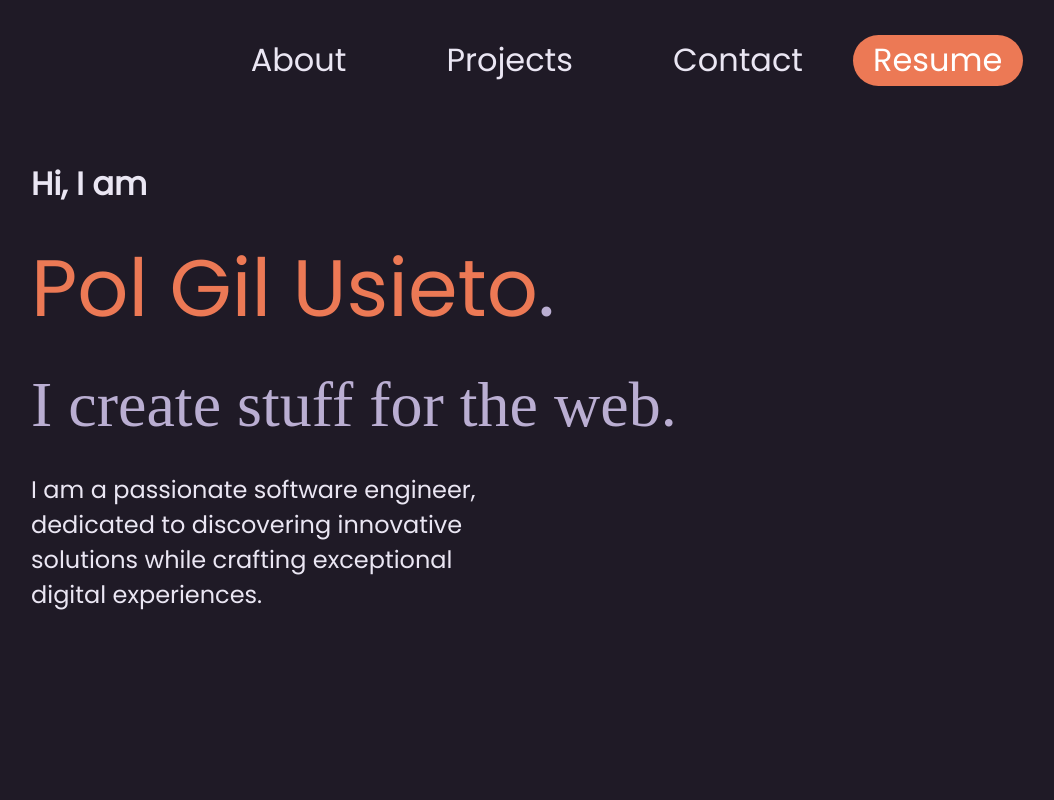
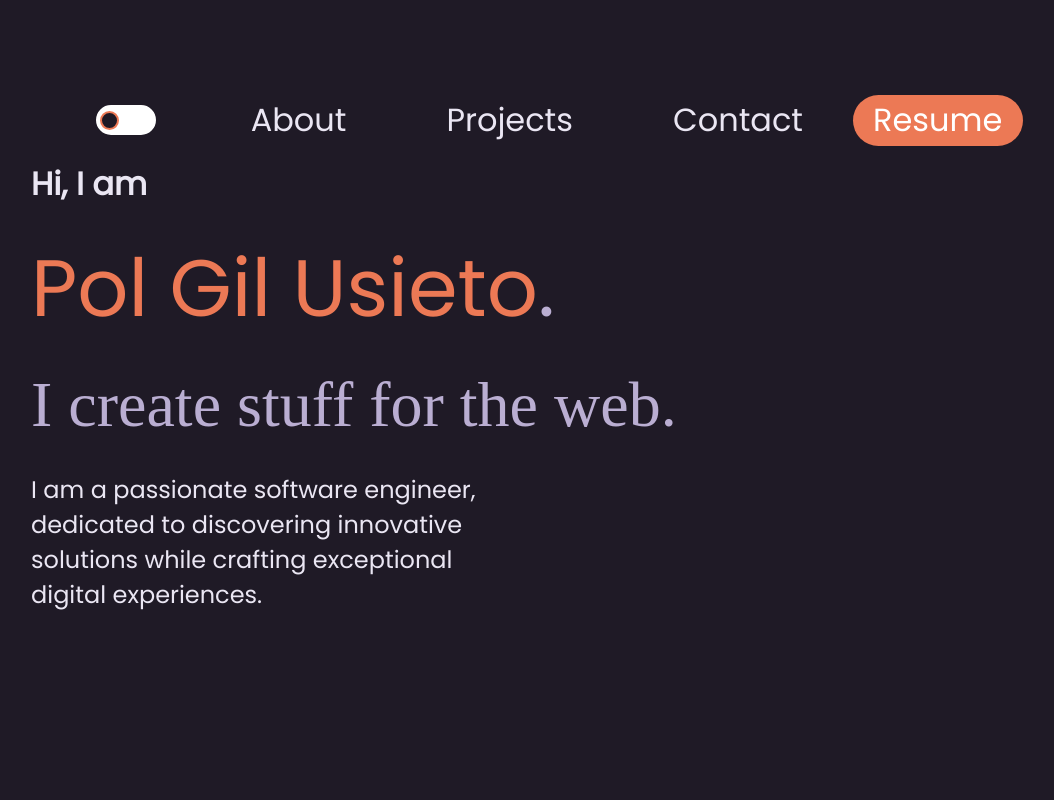
Before and after one commit to Mystic93/Personal-portfolio, a React (Vite) app: page / in a window 1280 px wide. Shown: the top 800 px of the page, without its empty margins (159-1213 px from the left). Built offline with nearby package versions, Linux system fonts and the light colour scheme; a web font is replaced by a local one.

Commit message:
Add switch button in Navbar component

```diff
--- a/src/components/Navbar/Navbar.tsx
+++ b/src/components/Navbar/Navbar.tsx
@@ -6,11 +6,27 @@ import { url } from "../../utils/utils";
 const handleOnClick = () => {
   window.location.href = url;
 };
+interface NavbarProps {
+  themeAction: () => void;
+}
 
-const Navbar = (): React.ReactElement => {
+const Navbar = ({ themeAction }: NavbarProps): React.ReactElement => {
   return (
     <NavBarStyled>
       <ul className="navbar-container">
+        <div className="switch">
+          <label htmlFor="burger-menu"> </label>
+          <input
+            onClick={themeAction}
+            type="checkbox"
+            className="switch__toggler"
+            id="burger-menu"
+            name="burger-menu"
+            readOnly
+          />
+
+          <div className="switch__button" />
+        </div>
         <Link
           className="navbar-container__links"
           to="about"
--- a/src/components/Navbar/NavbarStyled.tsx
+++ b/src/components/Navbar/NavbarStyled.tsx
@@ -10,12 +10,57 @@ const NavBarStyled = styled.nav`
   height: 60px;
   align-items: center;
   font-size: 2rem;
+  margin-top: 60px;
 
   @media (max-width: 899px) {
     display: none;
   }
 
+  .switch {
+    display: flex;
+    align-items: center;
+    background-color: white;
+    border: solid 2px white;
+    height: 30px;
+    width: 60px;
+    border-radius: 20px;
+    margin-right: 45px;
+
+    &__toggler {
+      cursor: pointer;
+      z-index: 6;
+      height: 25px;
+      width: 15px;
+      position: absolute;
+      opacity: 0;
+      margin-left: 3px;
+    }
+
+    &__toggler:checked {
+      cursor: pointer;
+      z-index: 6;
+      height: 25px;
+      width: 15px;
+      position: absolute;
+      opacity: 0;
+      margin-left: 36px;
+    }
+
+    &__button {
+      cursor: pointer;
+      background-color: ${({ theme }) => theme.colors.darkBackground};
+      border: solid 2px ${({ theme }) => theme.colors.yellow};
+      height: 19px;
+      width: 19px;
+      margin-left: 2px;
+      border-radius: 20px;
+      transition: all 0.3s;
+    }
+  }
+
   .navbar-container {
+    display: flex;
+    align-items: center;
     &__links {
       cursor: pointer;
       padding-left: 50px;
```
